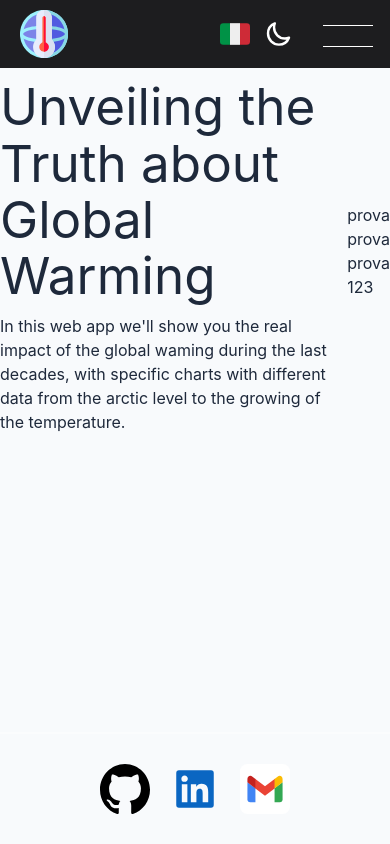
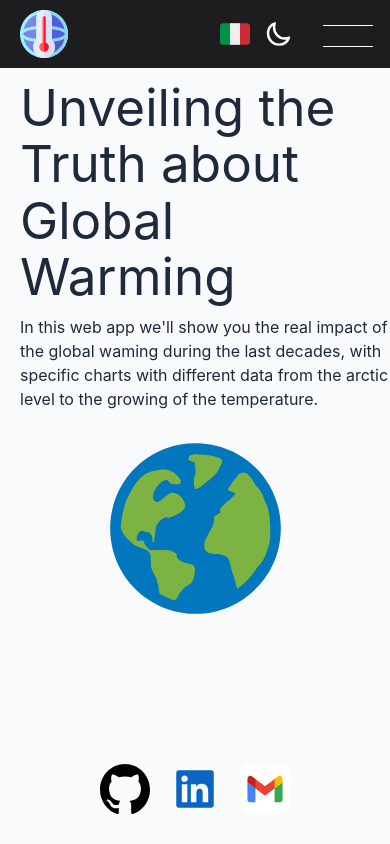
Before and after one commit to dusan39/Vue3-Global-Warming, a Vue app: page / in a window 390 px wide. Built offline with nearby package versions, Linux system fonts and the light colour scheme; no server answers.

Commit message:
home design beta

```diff
--- a/src/views/Home.vue
+++ b/src/views/Home.vue
@@ -9,7 +9,7 @@
       </div>
 
       <div class="image__container">
-        <h2>prova prova prova 123</h2>
+        <img src="../assets/globe.svg" alt="">
       </div>
     </div>
     <div class="filler"></div>
@@ -37,6 +37,7 @@
     margin: 0 auto;
 
     .title__container{
+      padding-left: 20px;
 
       h1{
         margin-top: 3%;
@@ -48,8 +49,39 @@
     }
   }
 
+  .image__container{
+    img{
+      width: auto;
+    }
+  }
+
   .filler {
     flex: 1;
   }
 
+  @media(min-width: 1201px){
+    .hero__container{
+
+      .title__container{
+        padding-left: 0px;
+      }
+    }
+  }
+
+  @media screen and (max-width: 630px) {
+    .hero__container{
+      flex-direction: column;
+
+      .image__container{
+        display: flex;
+        justify-content: center;
+        padding-top: 20px;
+
+        img{
+          width: 50%;
+        }
+      }
+    }
+  }
+
 </style>
```
Also changed, not shown: src/assets/globe.svg (added).
